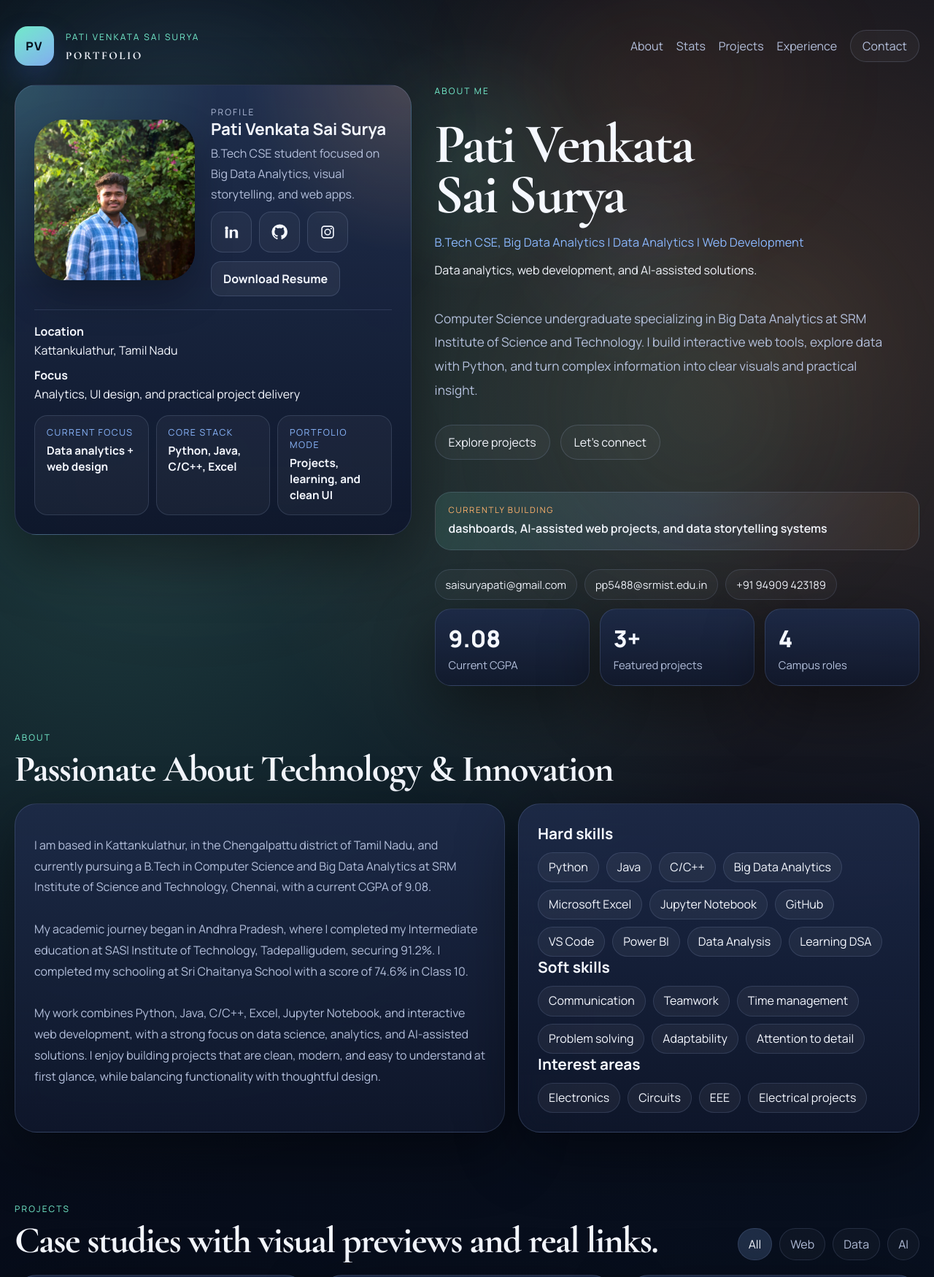
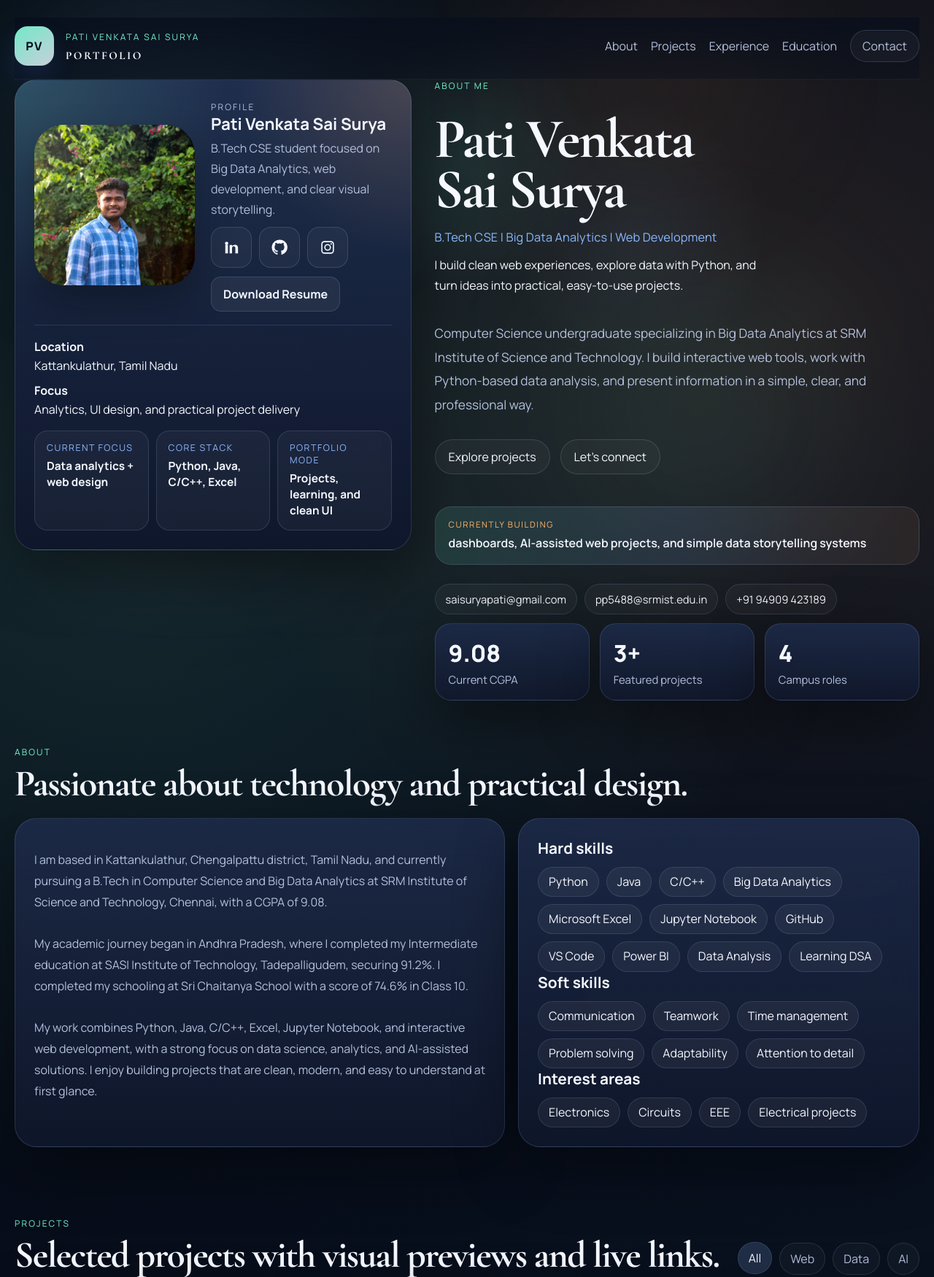
Before and after one commit to saisurya-2406/Portfolio-surya, a plain HTML site: page index.html in a window 1280 px wide. Shown: the top 1750 px of the page at 73% size. Drawn offline with nearby package versions, Linux system fonts and the light colour scheme.

Commit message:
Update portfolio styling and LinkedIn link

```diff
--- a/index.html
+++ b/index.html
@@ -3,7 +3,7 @@
 <head>
   <meta charset="UTF-8" />
   <meta name="viewport" content="width=device-width, initial-scale=1.0" />
-  <meta name="description" content="Portfolio of Pati Venkata Sai Surya, B.Tech CSE Big Data Analytics student with projects, skills, and contact details." />
+  <meta name="description" content="Portfolio of Pati Venkata Sai Surya, a B.Tech CSE student focused on data analytics, web development, and clean UI/UX." />
   <title>Pati Venkata Sai Surya | Portfolio</title>
   <link rel="stylesheet" href="styles.css" />
 </head>
@@ -24,9 +24,9 @@
       </div>
       <nav class="nav-links">
         <a href="#about">About</a>
-        <a href="#stats">Stats</a>
         <a href="#projects">Projects</a>
         <a href="#experience">Experience</a>
+        <a href="#education">Education</a>
         <a href="#contact" class="nav-cta">Contact</a>
       </nav>
     </header>
@@ -43,9 +43,9 @@
               <div>
                 <p class="eyebrow">Profile</p>
                 <h3>Pati Venkata Sai Surya</h3>
-                <p>B.Tech CSE student focused on Big Data Analytics, visual storytelling, and web apps.</p>
+                <p>B.Tech CSE student focused on Big Data Analytics, web development, and clear visual storytelling.</p>
                 <div class="profile-links">
-                  <a class="social-link" href="https://www.linkedin.com/in/pati-saisurya-b9059b32b" target="_blank" rel="noreferrer" aria-label="LinkedIn profile" title="LinkedIn profile">
+                  <a class="social-link" href="https://www.linkedin.com/in/pati-venkata-sai-surya-b9059b32b/" target="_blank" rel="noreferrer" aria-label="LinkedIn profile" title="LinkedIn profile">
                     <svg viewBox="0 0 24 24" aria-hidden="true">
                       <path d="M4.98 3.5A2.48 2.48 0 1 1 2.5 5.98 2.48 2.48 0 0 1 4.98 3.5ZM3 8.5h3.96V21H3Zm6.48 0h3.8v1.71h.05c.53-1.01 1.83-2.07 3.76-2.07C21.11 8.14 22 10.11 22 13.16V21h-3.96v-6.93c0-1.65-.03-3.77-2.3-3.77-2.31 0-2.67 1.8-2.67 3.65V21H9.48Z"/>
                     </svg>
@@ -96,12 +96,12 @@
         <div class="hero-copy">
           <p class="eyebrow">About Me</p>
           <h2>Pati Venkata Sai Surya</h2>
-          <p class="hero-role">B.Tech CSE, Big Data Analytics | Data Analytics | Web Development</p>
-          <p class="hero-tagline">Data analytics, web development, and AI-assisted solutions.</p>
+          <p class="hero-role">B.Tech CSE | Big Data Analytics | Web Development</p>
+          <p class="hero-tagline">I build clean web experiences, explore data with Python, and turn ideas into practical, easy-to-use projects.</p>
           <p class="lead">
-            Computer Science undergraduate specializing in Big Data Analytics at SRM Institute
-            of Science and Technology. I build interactive web tools, explore data with Python,
-            and turn complex information into clear visuals and practical insight.
+            Computer Science undergraduate specializing in Big Data Analytics at SRM Institute of
+            Science and Technology. I build interactive web tools, work with Python-based data
+            analysis, and present information in a simple, clear, and professional way.
           </p>
 
           <div class="hero-actions">
@@ -111,7 +111,7 @@
 
           <div class="hero-note">
             <span class="hero-note-label">Currently building</span>
-            <strong>dashboards, AI-assisted web projects, and data storytelling systems</strong>
+            <strong>dashboards, AI-assisted web projects, and simple data storytelling systems</strong>
           </div>
 
           <div class="contact-strip" aria-label="Primary contact details">
@@ -140,15 +140,14 @@
       <section class="section" id="about">
         <div class="section-heading">
           <p class="eyebrow">About</p>
-          <h3>Passionate About Technology & Innovation
-</h3>
+          <h3>Passionate about technology and practical design.</h3>
         </div>
         <div class="about-grid">
           <article class="info-panel glass-panel">
             <p>
-              I am based in Kattankulathur, in the Chengalpattu district of Tamil Nadu, and currently
-              pursuing a B.Tech in Computer Science and Big Data Analytics at SRM Institute of Science
-              and Technology, Chennai, with a current CGPA of 9.08.
+              I am based in Kattankulathur, Chengalpattu district, Tamil Nadu, and currently pursuing
+              a B.Tech in Computer Science and Big Data Analytics at SRM Institute of Science and
+              Technology, Chennai, with a CGPA of 9.08.
               <br /><br />
               My academic journey began in Andhra Pradesh, where I completed my Intermediate education
               at SASI Institute of Technology, Tadepalligudem, securing 91.2%. I completed my schooling
@@ -156,8 +155,7 @@
               <br /><br />
               My work combines Python, Java, C/C++, Excel, Jupyter Notebook, and interactive web
               development, with a strong focus on data science, analytics, and AI-assisted solutions.
-              I enjoy building projects that are clean, modern, and easy to understand at first glance,
-              while balancing functionality with thoughtful design.
+              I enjoy building projects that are clean, modern, and easy to understand at first glance.
             </p>
           </article>
 
@@ -200,7 +198,7 @@
         <div class="section-heading split">
           <div>
             <p class="eyebrow">Projects</p>
-            <h3>Case studies with visual previews and real links.</h3>
+            <h3>Selected projects with visual previews and live links.</h3>
           </div>
           <div class="filter-tabs" role="tablist" aria-label="Project filters">
             <button class="filter-tab active" data-filter="all">All</button>
@@ -349,7 +347,7 @@
       <section class="section" id="education">
         <div class="section-heading">
           <p class="eyebrow">Education</p>
-          <h3>Academic path.</h3>
+          <h3>Academic background.</h3>
         </div>
 
         <div class="timeline education-timeline">
@@ -410,9 +408,9 @@
         <div class="contact-card glass-panel">
           <div>
             <p class="eyebrow">Contact</p>
-            <h3>Message me for data analytics, BI, and creative web work.</h3>
+            <h3>Message me for data analytics, BI, and clean web work.</h3>
             <p>
-              Message: I’m open to projects and collaborative opportunities.
+              Message: I'm open to projects and collaborative opportunities.
               <br />
               Personal Email: <a href="mailto:saisuryapati@gmail.com">saisuryapati@gmail.com</a>
               <br />
@@ -420,7 +418,7 @@
               <br />
               Phone: <a href="tel:+9194909423189">+91 94909 423189</a>
               <br />
-              LinkedIn: <a href="https://www.linkedin.com/in/pati-saisurya-b9059b32b" target="_blank" rel="noreferrer">pati-saisurya-b9059b32b</a>
+              LinkedIn: <a href="https://www.linkedin.com/in/pati-venkata-sai-surya-b9059b32b/" target="_blank" rel="noreferrer">pati-venkata-sai-surya-b9059b32b</a>
               <br />
               GitHub: <a href="https://github.com/saisurya-2406" target="_blank" rel="noreferrer">saisurya-2406</a>
             </p>
--- a/styles.css
+++ b/styles.css
@@ -21,18 +21,19 @@
 }
 
 html {
-  scroll-behavior: auto;
+  scroll-behavior: smooth;
 }
 
 body {
   margin: 0;
   min-height: 100vh;
+  color-scheme: dark;
   color: var(--text);
   background:
-    radial-gradient(circle at 12% 15%, rgba(118, 242, 208, 0.22), transparent 24%),
-    radial-gradient(circle at 85% 10%, rgba(255, 179, 109, 0.20), transparent 20%),
-    radial-gradient(circle at 80% 80%, rgba(139, 184, 255, 0.20), transparent 24%),
-    linear-gradient(135deg, #050814 0%, var(--bg) 55%, #111b36 100%);
+    radial-gradient(circle at 12% 15%, rgba(118, 242, 208, 0.14), transparent 24%),
+    radial-gradient(circle at 85% 10%, rgba(255, 179, 109, 0.12), transparent 20%),
+    radial-gradient(circle at 80% 80%, rgba(139, 184, 255, 0.10), transparent 24%),
+    linear-gradient(135deg, #040812 0%, #09111f 52%, #10192c 100%);
   font-family: "Manrope", "Segoe UI", sans-serif;
   overflow-x: hidden;
 }
@@ -40,6 +41,31 @@ body {
 a {
   color: inherit;
   text-decoration: none;
+}
+
+a,
+button,
+.glass-panel,
+.project-card,
+.filter-tab,
+.social-link,
+.resume-link,
+.project-open,
+.contact-strip a,
+.chips span,
+.nav-links a {
+  transition:
+    transform 180ms ease,
+    background-color 180ms ease,
+    border-color 180ms ease,
+    color 180ms ease,
+    box-shadow 180ms ease,
+    opacity 180ms ease;
+}
+
+:focus-visible {
+  outline: 2px solid rgba(118, 242, 208, 0.9);
+  outline-offset: 3px;
 }
 
 button {
@@ -130,11 +156,17 @@ button {
 }
 
 .topbar {
+  position: sticky;
+  top: 0;
+  z-index: 5;
   display: flex;
   align-items: center;
   justify-content: space-between;
   gap: 20px;
-  padding: 12px 0 26px;
+  padding: 12px 0 18px;
+  backdrop-filter: blur(14px);
+  background: linear-gradient(180deg, rgba(9, 15, 28, 0.82), rgba(9, 15, 28, 0.38));
+  border-bottom: 1px solid rgba(190, 209, 255, 0.08);
 }
 
 .brand {
@@ -149,11 +181,11 @@ button {
   width: 54px;
   height: 54px;
   border-radius: 18px;
-  background: linear-gradient(145deg, rgba(118, 242, 208, 0.96), rgba(139, 184, 255, 0.96));
+  background: linear-gradient(145deg, rgba(118, 242, 208, 0.96), rgba(233, 238, 248, 0.86));
   color: #07101d;
   font-weight: 900;
   letter-spacing: 0.08em;
-  box-shadow: 0 20px 40px rgba(59, 95, 195, 0.28);
+  box-shadow: 0 16px 32px rgba(59, 95, 195, 0.18);
 }
 
 .eyebrow {
@@ -194,6 +226,7 @@ button {
 
 .nav-links a:hover {
   color: var(--text);
+  transform: translateY(-1px);
 }
 
 .nav-cta {
@@ -350,6 +383,7 @@ button {
 
 .button:hover {
   box-shadow: 0 18px 38px rgba(118, 242, 208, 0.18);
+  transform: translateY(-1px);
 }
 
 .primary {
@@ -380,6 +414,13 @@ button {
     linear-gradient(180deg, rgba(29, 42, 72, 0.92), rgba(16, 24, 45, 0.82));
   box-shadow: var(--shadow);
   backdrop-filter: blur(18px);
+}
+
+.glass-panel:hover,
+.project-card:hover,
+.timeline-item:hover {
+  transform: translateY(-4px);
+  border-color: rgba(118, 242, 208, 0.22);
 }
 
 .stat-card {
@@ -500,6 +541,7 @@ button {
 
 .social-link:hover {
   background: rgba(255, 255, 255, 0.1);
+  transform: translateY(-2px);
 }
 
 .resume-link {
@@ -517,6 +559,7 @@ button {
 
 .resume-link:hover {
   background: rgba(255, 255, 255, 0.1);
+  transform: translateY(-2px);
 }
 
 .profile-badges {
@@ -670,6 +713,7 @@ button {
 .filter-tab:hover {
   color: var(--text);
   background: rgba(139, 184, 255, 0.18);
+  transform: translateY(-1px);
 }
 
 .projects-grid {
@@ -1047,6 +1091,10 @@ button {
   color: var(--text);
 }
 
+.contact-card a:hover {
+  color: var(--accent);
+}
+
 .contact-section {
   padding-bottom: 0;
 }
@@ -1091,6 +1139,9 @@ button {
 
   .topbar {
     gap: 16px;
+    position: static;
+    backdrop-filter: none;
+    background: transparent;
   }
 
   .nav-links {
```
